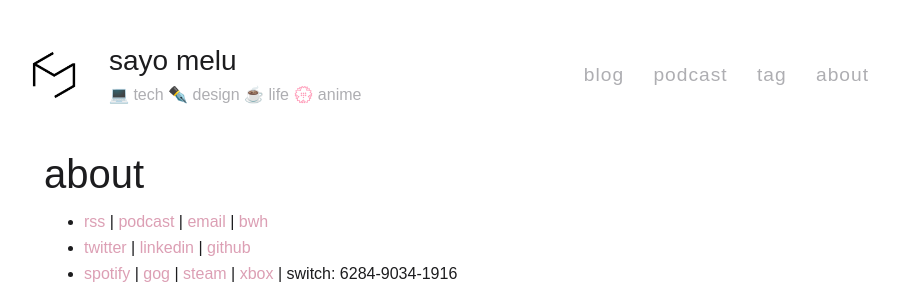
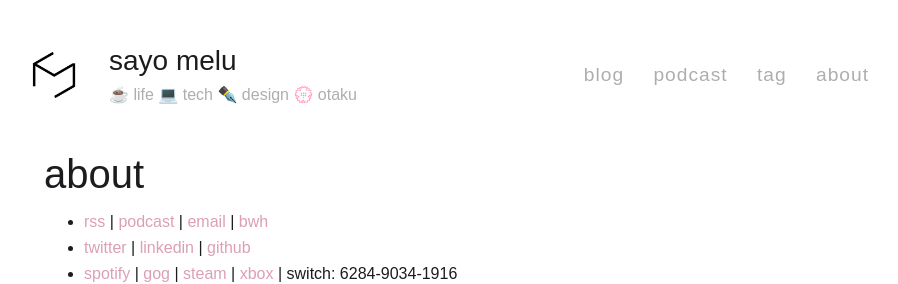
Before and after one commit to yuzujin99/sayo-blog, a Jekyll site: the page built from page/about.md, in a window 1280 px wide. Shown: the top 284 px of the page, without its empty margins (196-1094 px from the left). Built offline with Jekyll 4.4.1, drawn with Linux system fonts in a browser that asks for light colours.

Commit message:
update description, bwh

```diff
--- a/_config.yaml
+++ b/_config.yaml
@@ -1,6 +1,6 @@
 # site information
 title: sayo melu
-description: 💻 tech  ✒️ design  ☕️ life  💮 anime
+description: ☕️ life 💻 tech ✒️ design 💮 otaku
 url: https://sayo-melu.xyz
 author: sayo melu
 email: sayo-melu@outlook.com
--- a/page/about.md
+++ b/page/about.md
@@ -7,7 +7,7 @@ permalink: /about
 - [rss](/feed.xml) |
 [podcast](/podcast.xml) |
 [email](mailto:sayo-melu@outlook.com) |
-[bwh](https://20.90.71.97)
+[bwh](https://90.71.97.0)
 - [twitter](https://twitter.com/sayo-melu) |
 [linkedin](https://linkedin.com/in/sayo-melu) |
 [github](https://github.com/sayo-melu)
```
